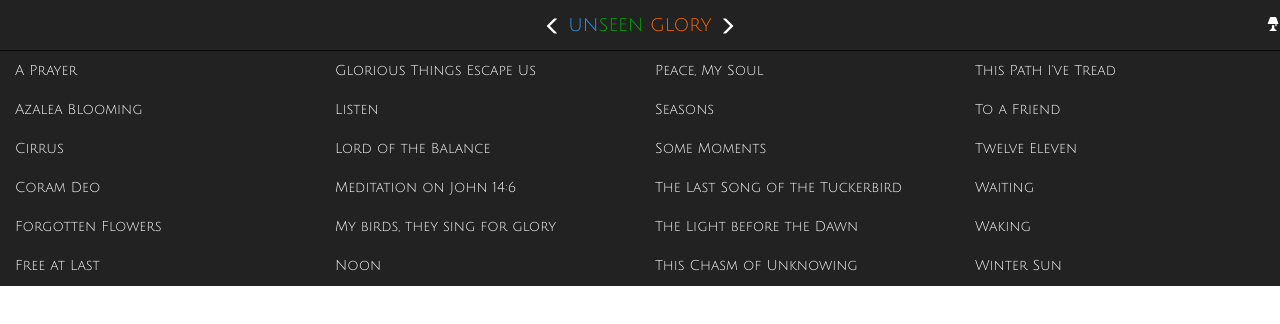
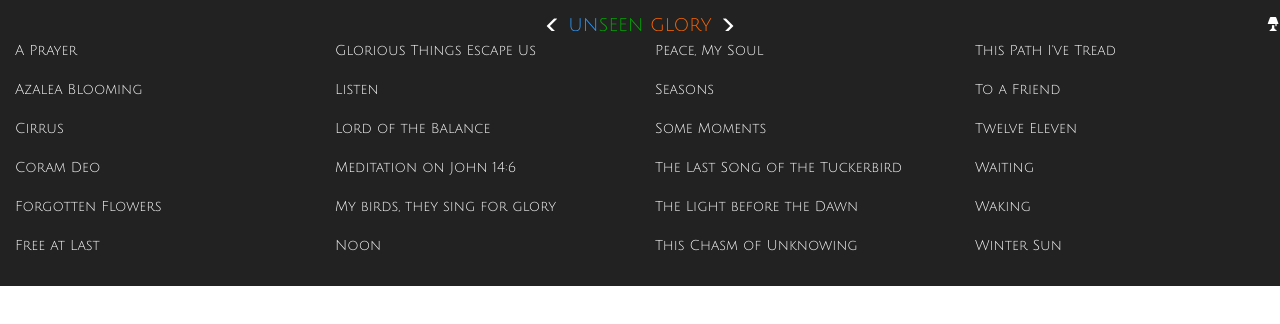
Before and after one commit to sehcheese/unseen-glory-website, a website: page app/index.html in a window 1280 px wide. Both pictures are taken after a click on the element 1272 px from the left and 24 px from the top of the page. Drawn offline with nearby package versions, Linux system fonts and the light colour scheme; files that its build step writes are made by us from their sources.

Commit message:
Table of Contents fixed to top

```diff
--- a/app/index.html
+++ b/app/index.html
@@ -41,7 +41,7 @@
 	  </ul>
 	</nav>
 
-	<div id="tableOfContents" class="collapse">
+	<div id="tableOfContents" class="collapse navbar-fixed-top">
 	  <ul class="poem-link-list list-group col-md-3">
 		<li class="poem-link list-group-item" data-key="a-prayer">A Prayer</li>
 		<li class="poem-link list-group-item" data-key="azalea-blooming">Azalea Blooming</li>
```
